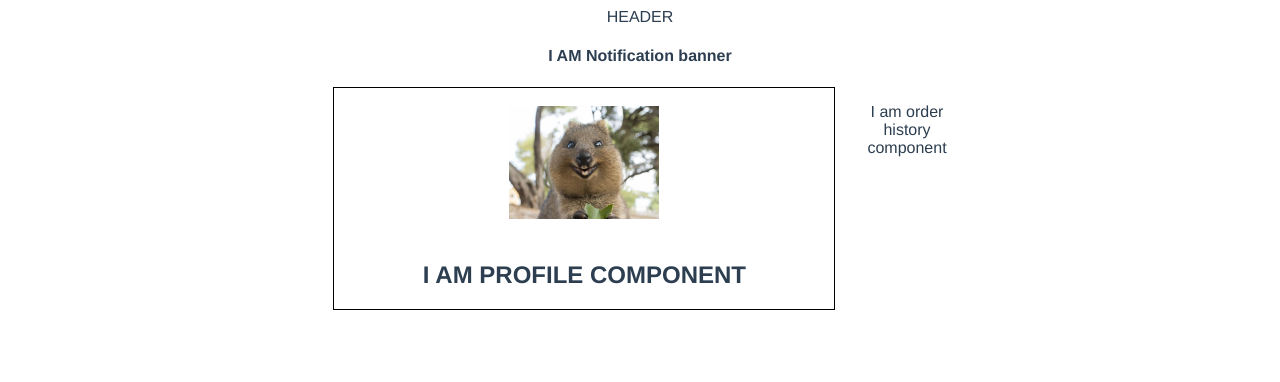
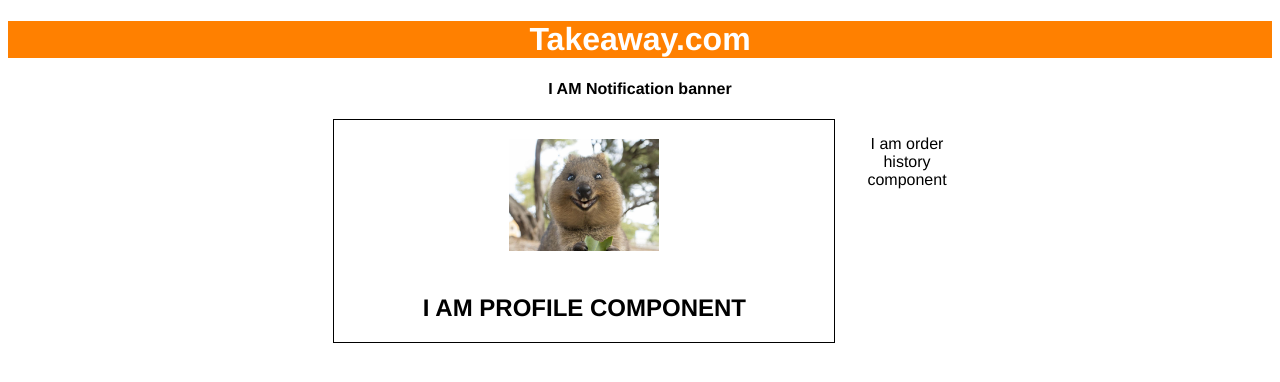
Before and after one commit to AdrianBrezoi/takeaway-code-challenge, a Vue app: page / in a window 1280 px wide. Shown: the top 382 px of the page. Built offline with nearby package versions, Linux system fonts and the light colour scheme; no server answers.

Commit message:
Added globally available css (for variables) Added Header component (w/ basic styling)

```diff
--- a/src/App.html
+++ b/src/App.html
@@ -1,5 +1,5 @@
 <div id="app">
-    <div>HEADER</div>
+    <Header/>
     <NotificationBanner>NotificationBanner</NotificationBanner>
-    <router-view />
+    <router-view/>
 </div>
--- a/src/App.js
+++ b/src/App.js
@@ -1,9 +1,11 @@
 import NotificationBanner from "@/components/NotificationBanner/NotificationBanner.vue";
+import Header from "@/components/Header/Header.vue";
+
 import axios from "axios";
 
 export default {
     name: "App",
-  components: { NotificationBanner },
+    components: {Header, NotificationBanner},
     mounted: () => {
         // Fake user
         axios
--- a/src/App.scss
+++ b/src/App.scss
@@ -3,18 +3,4 @@
   -webkit-font-smoothing: antialiased;
   -moz-osx-font-smoothing: grayscale;
   text-align: center;
-  color: #2c3e50;
 }
-
-#nav {
-  padding: 30px;
-}
-
-#nav a {
-  font-weight: bold;
-  color: #2c3e50;
-}
-
-#nav a.router-link-exact-active {
-  color: #42b983;
-}
--- /dev/null
+++ b/src/assets/styles/_Variables.scss
@@ -0,0 +1,5 @@
+$takeaway-orange: #ff8000;
+$text-color: gray;
+$label-color: darkGray;
+$header-text-color: white;
+$header-color: $takeaway-orange;
--- /dev/null
+++ b/src/components/Header/Header.html
@@ -0,0 +1,4 @@
+<div class="header">
+    <!--    TODO: name should be translatable-->
+    <h1>Takeaway.com</h1>
+</div>
--- /dev/null
+++ b/src/components/Header/Header.js
@@ -0,0 +1,3 @@
+export default {
+    name: "Header"
+}
--- /dev/null
+++ b/src/components/Header/Header.scss
@@ -0,0 +1,4 @@
+.header {
+  background-color: $header-color;
+  color: $header-text-color;
+}
--- /dev/null
+++ b/src/components/Header/Header.vue
@@ -0,0 +1,3 @@
+<template src="./Header.html"/>
+<script src="./Header.js"/>
+<style scoped lang="scss" src="./Header.scss"/>
--- a/src/components/Profile/Profile.html
+++ b/src/components/Profile/Profile.html
@@ -1,5 +1,4 @@
 <div class="profile-container">
     <img class="avatar" alt="profile icon" src="@/assets/quokka-profile-pic.jpg"/>
-
     <h2> I AM PROFILE COMPONENT</h2>
 </div>
--- /dev/null
+++ b/vue.config.js
@@ -0,0 +1,9 @@
+module.exports = {
+    css: {
+        loaderOptions: {
+            scss: {
+                additionalData: `@import "@/assets/styles/_Variables.scss";`
+            },
+        }
+    }
+}
```
Lines whose indentation alone changed are shown as unchanged.
